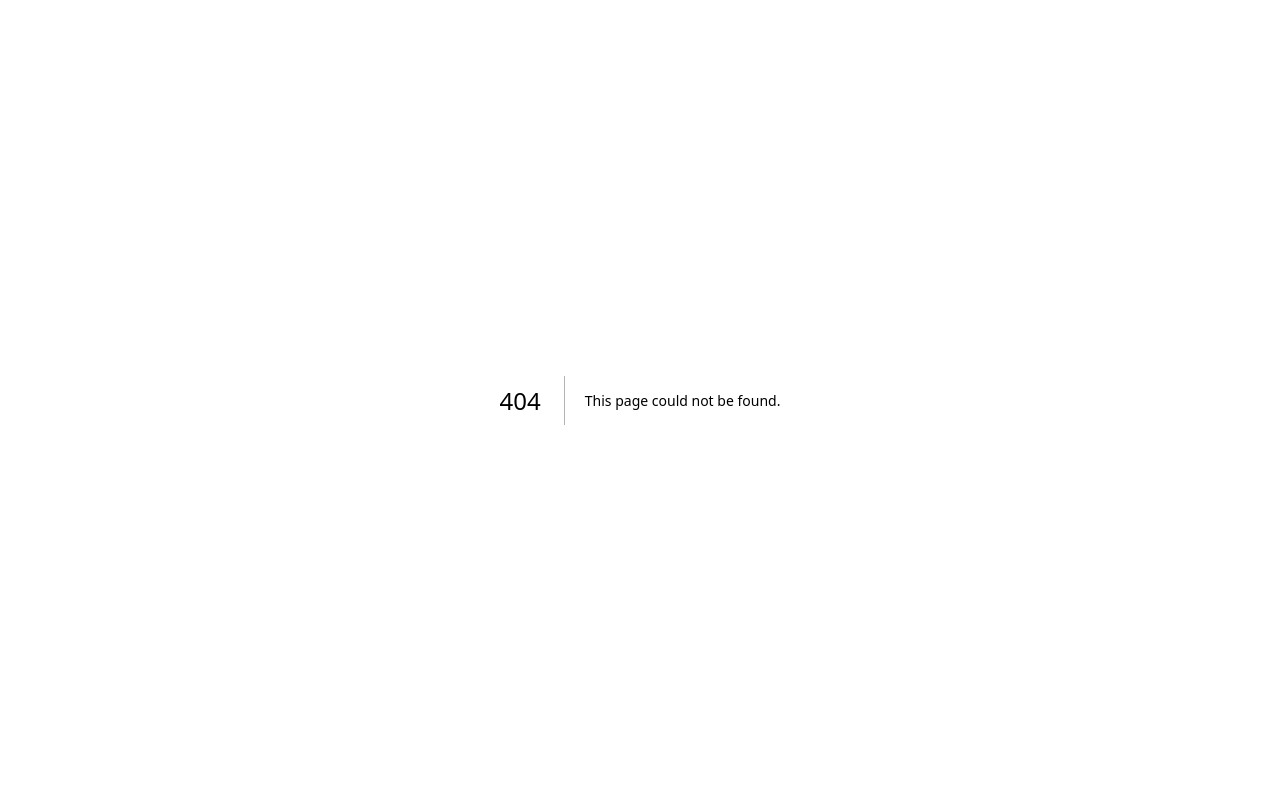
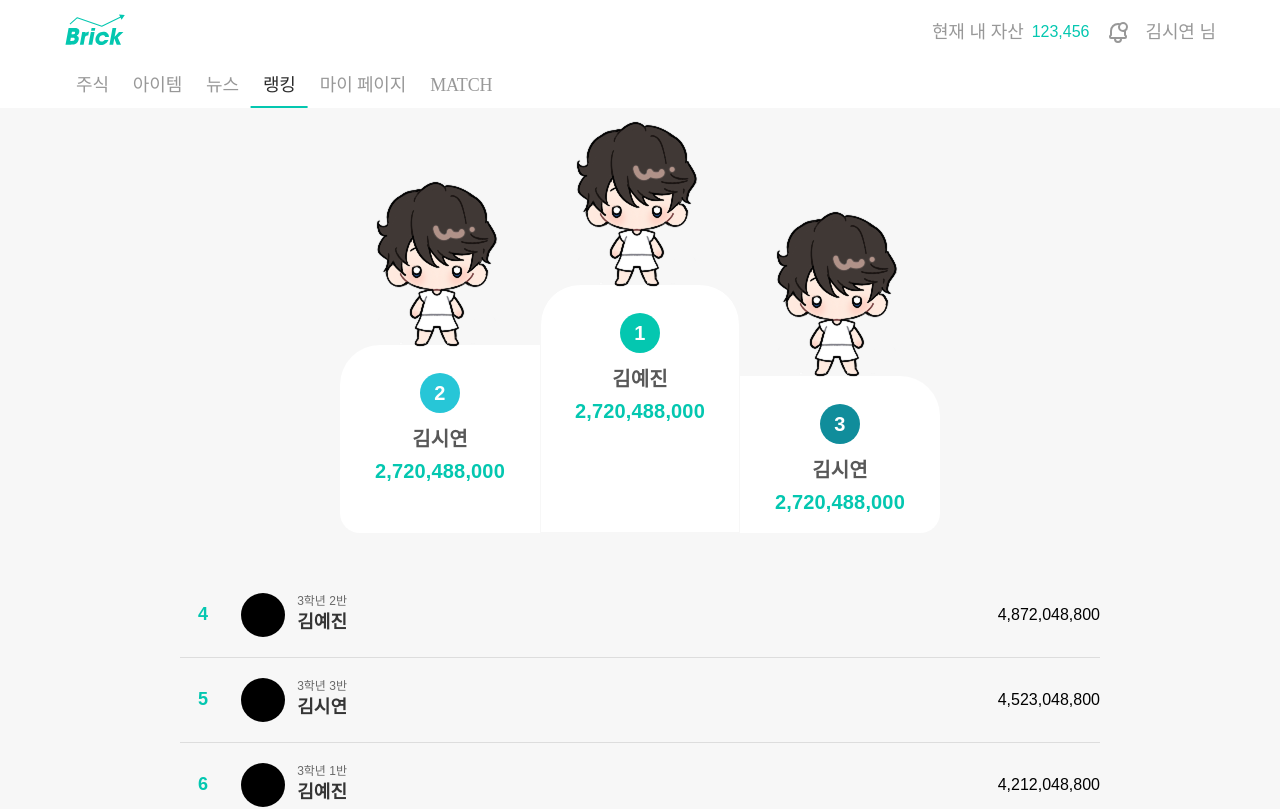
Before and after one commit to SHYY-BRICK/BRICK_WEB, a Next.js app: page /ranking in a window 1280 px wide. Before the commit this address had no page. Shown: the top 809 px of the page. Built offline with nearby package versions, Linux system fonts and the light colour scheme; a web font is replaced by a local one.

Commit message:
feat: 랭킹 페이지 퍼블리싱

```diff
--- /dev/null
+++ b/src/app/ranking/page.tsx
@@ -0,0 +1,77 @@
+import Header from "@/components/Header";
+import Image from "next/image";
+import React from "react";
+import Boy from "@/assets/characters/boy.png";
+import RankProfile from "@/components/RankProfile";
+
+const page = () => {
+  const rankList = [
+    { name: "김예진", classInfo: "3학년 2반", rank: 4, amount: 4872048800 },
+    { name: "김시연", classInfo: "3학년 3반", rank: 5, amount: 4523048800 },
+    { name: "김예진", classInfo: "3학년 1반", rank: 6, amount: 4212048800 },
+    { name: "김예진", classInfo: "3학년 1반", rank: 7, amount: 2720488000 },
+    { name: "김예진", classInfo: "2학년 4반", rank: 8, amount: 2459088000 },
+    { name: "김예진", classInfo: "1학년 5반", rank: 9, amount: 2187048800 },
+    { name: "김예진", classInfo: "2학년 2반", rank: 10, amount: 2078048800 },
+    { name: "김예진", classInfo: "3학년 3반", rank: 11, amount: 1952048800 },
+    { name: "김예진", classInfo: "1학년 1반", rank: 12, amount: 1839048800 },
+    { name: "김예진", classInfo: "2학년 1반", rank: 13, amount: 1723048800 },
+    { name: "김예진", classInfo: "3학년 4반", rank: 14, amount: 1650048800 },
+    { name: "김예진", classInfo: "2학년 3반", rank: 15, amount: 1543048800 },
+    { name: "김예진", classInfo: "1학년 2반", rank: 16, amount: 1432048800 },
+    { name: "김예진", classInfo: "1학년 3반", rank: 17, amount: 1348048800 },
+    { name: "김예진", classInfo: "2학년 5반", rank: 18, amount: 1280048800 },
+  ];
+  return (
+    <main className="w-full flex flex-col items-center bg-grey-300 pb-10">
+      <Header name="김시연" />
+      <main className="flex flex-col items-center pt-44 gap-10">
+        <section className="flex w-[37.5rem] relative">
+          <article className="flex flex-col items-center w-[12.5rem]">
+            <Image src={Boy} alt="Boy" className="absolute -top-[170px]" />
+            <article className="flex flex-col items-center w-full bg-white pt-[1.75rem] pb-12 rounded-tl-[2.5rem] rounded-bl-[1.25rem] text-h4 font-semibold mt-auto">
+              <p className="flex items-center justify-center rounded-full w-10 h-10 bg-[#27C6D7] text-white">
+                2
+              </p>
+              <p className="mt-3 mb-1 text-grey-900">김시연</p>
+              <p className="text-primary">2,720,488,000</p>
+            </article>
+          </article>
+          <article className="flex flex-col items-center w-[12.5rem]">
+            <Image src={Boy} alt="Boy" className="absolute -top-[230px]" />
+            <article className="flex flex-col items-center w-full bg-white pt-[1.75rem] pb-[6.6875rem] rounded-t-[2.5rem] text-h4 font-semibold border border-grey-300 mt-auto">
+              <p className="flex items-center justify-center rounded-full w-10 h-10 bg-primary text-white">
+                1
+              </p>
+              <p className="mt-3 mb-1 text-grey-900">김예진</p>
+              <p className="text-primary">2,720,488,000</p>
+            </article>
+          </article>
+          <article className="flex flex-col items-center w-[12.5rem]">
+            <Image src={Boy} alt="Boy" className="absolute -top-[140px]" />
+            <article className="flex flex-col items-center w-full bg-white pt-[1.75rem] pb-[1.0625rem] rounded-tr-[2.5rem] rounded-br-[1.25rem] text-h4 font-semibold mt-auto">
+              <p className="flex items-center justify-center rounded-full w-10 h-10 bg-[#108D9B] text-white">
+                3
+              </p>
+              <p className="mt-3 mb-1 text-grey-900">김시연</p>
+              <p className="text-primary">2,720,488,000</p>
+            </article>
+          </article>
+        </section>
+        <section className="">
+          {rankList.map((profile) => (
+            <RankProfile
+              key={profile.rank}
+              name={profile.name}
+              classInfo={profile.classInfo}
+              rank={profile.rank}
+              amount={profile.amount}
+            />
+          ))}
+        </section>
+      </main>
+    </main>
+  );
+};
+
+export default page;
```
